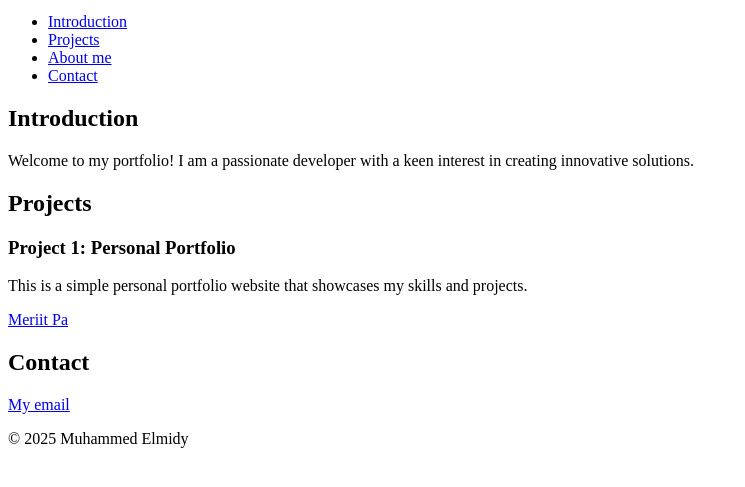
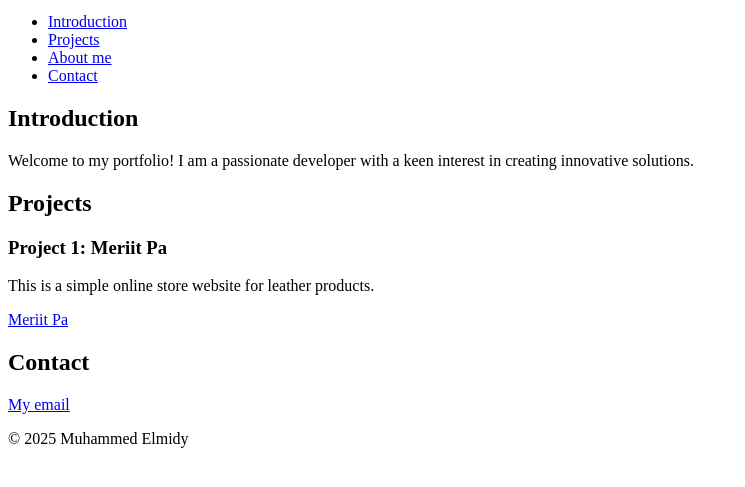
Before and after one commit to elmidy/My_First_Portfolio, a plain HTML site: page portfolio/index.html in a window 1280 px wide. Shown: the part 101-588 px from the top of the page, without its empty margins (0-745 px from the left). Drawn offline with Linux system fonts and the light colour scheme.

Commit message:
Update index.html

```diff
--- a/portfolio/index.html
+++ b/portfolio/index.html
@@ -27,8 +27,8 @@
     <section id="projects">
         <h2>Projects</h2>
             <article class="project">
-                <h3>Project 1: Personal Portfolio</h3>
-                <p>This is a simple personal portfolio website that showcases my skills and projects.</p>
+                <h3>Project 1: Meriit Pa</h3>
+                <p>This is a simple online store website for leather products.</p>
                 <a href="file:///C:/Users/muham/OneDrive/Desktop/UI-UX/Meriit%20Pa/homepage.html" target="_blank">Meriit Pa</a>
             </article>
     </section>
```
